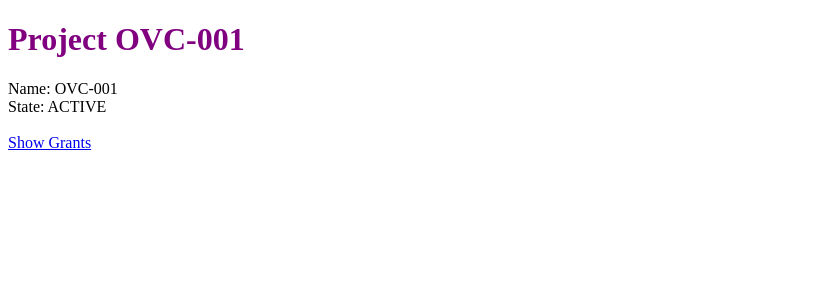
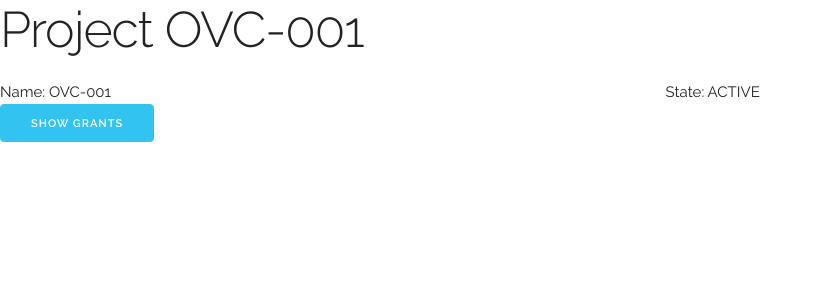
Before and after one commit to keith-lewis100/pont-workbench, a Flask app: page /project/1/ in a window 1280 px wide. Shown: the top 300 px of the page, without its empty margins (0-823 px from the left). Run offline with Flask 2, Linux system fonts and the light colour scheme; parts of the project's set-up code (start-up, migrations or seed data) failed here and were passed over.

Commit message:
add skeleton css

```diff
--- a/src/main/main.py
+++ b/src/main/main.py
@@ -2,6 +2,7 @@
 from flask import Flask, render_template, redirect, url_for, request
 import logging
 import wtforms
+import widgets;
 
 app = Flask(__name__)
 
@@ -11,7 +12,8 @@ class ProjectForm(wtforms.Form):
     name = wtforms.StringField(validators=[wtforms.validators.InputRequired()])
 
 class MoneyForm(wtforms.Form):
-    currency = wtforms.RadioField(choices=[('sterling', u'£'), ('ugx', u'Ush')])
+    currency = wtforms.RadioField(choices=[('sterling', u'£'), ('ugx', u'Ush')],
+                                  widget=widgets.spanningLabelsWidget)
     value = wtforms.DecimalField()
 
 class GrantForm(wtforms.Form):
--- /dev/null
+++ b/src/main/static/css/main.css
@@ -0,0 +1,7 @@
+div.oneline > label {
+  display: inline;
+}
+
+span.error {
+  color: red;
+}
--- /dev/null
+++ b/src/main/static/css/skeleton.css
@@ -0,0 +1,418 @@
+/*
+* Skeleton V2.0.4
+* Copyright 2014, Dave Gamache
+* www.getskeleton.com
+* Free to use under the MIT license.
+* http://www.opensource.org/licenses/mit-license.php
+* 12/29/2014
+*/
+
+
+/* Table of contents
+––––––––––––––––––––––––––––––––––––––––––––––––––
+- Grid
+- Base Styles
+- Typography
+- Links
+- Buttons
+- Forms
+- Lists
+- Code
+- Tables
+- Spacing
+- Utilities
+- Clearing
+- Media Queries
+*/
+
+
+/* Grid
+–––––––––––––––––––––––––––––––––––––––––––––––––– */
+.container {
+  position: relative;
+  width: 100%;
+  max-width: 960px;
+  margin: 0 auto;
+  padding: 0 20px;
+  box-sizing: border-box; }
+.column,
+.columns {
+  width: 100%;
+  float: left;
+  box-sizing: border-box; }
+
+/* For devices larger than 400px */
+@media (min-width: 400px) {
+  .container {
+    width: 85%;
+    padding: 0; }
+}
+
+/* For devices larger than 550px */
+@media (min-width: 550px) {
+  .container {
+    width: 80%; }
+  .column,
+  .columns {
+    margin-left: 4%; }
+  .column:first-child,
+  .columns:first-child {
+    margin-left: 0; }
+
+  .one.column,
+  .one.columns                    { width: 4.66666666667%; }
+  .two.columns                    { width: 13.3333333333%; }
+  .three.columns                  { width: 22%;            }
+  .four.columns                   { width: 30.6666666667%; }
+  .five.columns                   { width: 39.3333333333%; }
+  .six.columns                    { width: 48%;            }
+  .seven.columns                  { width: 56.6666666667%; }
+  .eight.columns                  { width: 65.3333333333%; }
+  .nine.columns                   { width: 74.0%;          }
+  .ten.columns                    { width: 82.6666666667%; }
+  .eleven.columns                 { width: 91.3333333333%; }
+  .twelve.columns                 { width: 100%; margin-left: 0; }
+
+  .one-third.column               { width: 30.6666666667%; }
+  .two-thirds.column              { width: 65.3333333333%; }
+
+  .one-half.column                { width: 48%; }
+
+  /* Offsets */
+  .offset-by-one.column,
+  .offset-by-one.columns          { margin-left: 8.66666666667%; }
+  .offset-by-two.column,
+  .offset-by-two.columns          { margin-left: 17.3333333333%; }
+  .offset-by-three.column,
+  .offset-by-three.columns        { margin-left: 26%;            }
+  .offset-by-four.column,
+  .offset-by-four.columns         { margin-left: 34.6666666667%; }
+  .offset-by-five.column,
+  .offset-by-five.columns         { margin-left: 43.3333333333%; }
+  .offset-by-six.column,
+  .offset-by-six.columns          { margin-left: 52%;            }
+  .offset-by-seven.column,
+  .offset-by-seven.columns        { margin-left: 60.6666666667%; }
+  .offset-by-eight.column,
+  .offset-by-eight.columns        { margin-left: 69.3333333333%; }
+  .offset-by-nine.column,
+  .offset-by-nine.columns         { margin-left: 78.0%;          }
+  .offset-by-ten.column,
+  .offset-by-ten.columns          { margin-left: 86.6666666667%; }
+  .offset-by-eleven.column,
+  .offset-by-eleven.columns       { margin-left: 95.3333333333%; }
+
+  .offset-by-one-third.column,
+  .offset-by-one-third.columns    { margin-left: 34.6666666667%; }
+  .offset-by-two-thirds.column,
+  .offset-by-two-thirds.columns   { margin-left: 69.3333333333%; }
+
+  .offset-by-one-half.column,
+  .offset-by-one-half.columns     { margin-left: 52%; }
+
+}
+
+
+/* Base Styles
+–––––––––––––––––––––––––––––––––––––––––––––––––– */
+/* NOTE
+html is set to 62.5% so that all the REM measurements throughout Skeleton
+are based on 10px sizing. So basically 1.5rem = 15px :) */
+html {
+  font-size: 62.5%; }
+body {
+  font-size: 1.5em; /* currently ems cause chrome bug misinterpreting rems on body element */
+  line-height: 1.6;
+  font-weight: 400;
+  font-family: "Raleway", "HelveticaNeue", "Helvetica Neue", Helvetica, Arial, sans-serif;
+  color: #222; }
+
+
+/* Typography
+–––––––––––––––––––––––––––––––––––––––––––––––––– */
+h1, h2, h3, h4, h5, h6 {
+  margin-top: 0;
+  margin-bottom: 2rem;
+  font-weight: 300; }
+h1 { font-size: 4.0rem; line-height: 1.2;  letter-spacing: -.1rem;}
+h2 { font-size: 3.6rem; line-height: 1.25; letter-spacing: -.1rem; }
+h3 { font-size: 3.0rem; line-height: 1.3;  letter-spacing: -.1rem; }
+h4 { font-size: 2.4rem; line-height: 1.35; letter-spacing: -.08rem; }
+h5 { font-size: 1.8rem; line-height: 1.5;  letter-spacing: -.05rem; }
+h6 { font-size: 1.5rem; line-height: 1.6;  letter-spacing: 0; }
+
+/* Larger than phablet */
+@media (min-width: 550px) {
+  h1 { font-size: 5.0rem; }
+  h2 { font-size: 4.2rem; }
+  h3 { font-size: 3.6rem; }
+  h4 { font-size: 3.0rem; }
+  h5 { font-size: 2.4rem; }
+  h6 { font-size: 1.5rem; }
+}
+
+p {
+  margin-top: 0; }
+
+
+/* Links
+–––––––––––––––––––––––––––––––––––––––––––––––––– */
+a {
+  color: #1EAEDB; }
+a:hover {
+  color: #0FA0CE; }
+
+
+/* Buttons
+–––––––––––––––––––––––––––––––––––––––––––––––––– */
+.button,
+button,
+input[type="submit"],
+input[type="reset"],
+input[type="button"] {
+  display: inline-block;
+  height: 38px;
+  padding: 0 30px;
+  color: #555;
+  text-align: center;
+  font-size: 11px;
+  font-weight: 600;
+  line-height: 38px;
+  letter-spacing: .1rem;
+  text-transform: uppercase;
+  text-decoration: none;
+  white-space: nowrap;
+  background-color: transparent;
+  border-radius: 4px;
+  border: 1px solid #bbb;
+  cursor: pointer;
+  box-sizing: border-box; }
+.button:hover,
+button:hover,
+input[type="submit"]:hover,
+input[type="reset"]:hover,
+input[type="button"]:hover,
+.button:focus,
+button:focus,
+input[type="submit"]:focus,
+input[type="reset"]:focus,
+input[type="button"]:focus {
+  color: #333;
+  border-color: #888;
+  outline: 0; }
+.button.button-primary,
+button.button-primary,
+input[type="submit"].button-primary,
+input[type="reset"].button-primary,
+input[type="button"].button-primary {
+  color: #FFF;
+  background-color: #33C3F0;
+  border-color: #33C3F0; }
+.button.button-primary:hover,
+button.button-primary:hover,
+input[type="submit"].button-primary:hover,
+input[type="reset"].button-primary:hover,
+input[type="button"].button-primary:hover,
+.button.button-primary:focus,
+button.button-primary:focus,
+input[type="submit"].button-primary:focus,
+input[type="reset"].button-primary:focus,
+input[type="button"].button-primary:focus {
+  color: #FFF;
+  background-color: #1EAEDB;
+  border-color: #1EAEDB; }
+
+
+/* Forms
+–––––––––––––––––––––––––––––––––––––––––––––––––– */
+input[type="email"],
+input[type="number"],
+input[type="search"],
+input[type="text"],
+input[type="tel"],
+input[type="url"],
+input[type="password"],
+textarea,
+select {
+  height: 38px;
+  padding: 6px 10px; /* The 6px vertically centers text on FF, ignored by Webkit */
+  background-color: #fff;
+  border: 1px solid #D1D1D1;
+  border-radius: 4px;
+  box-shadow: none;
+  box-sizing: border-box; }
+/* Removes awkward default styles on some inputs for iOS */
+input[type="email"],
+input[type="number"],
+input[type="search"],
+input[type="text"],
+input[type="tel"],
+input[type="url"],
+input[type="password"],
+textarea {
+  -webkit-appearance: none;
+     -moz-appearance: none;
+          appearance: none; }
+textarea {
+  min-height: 65px;
+  padding-top: 6px;
+  padding-bottom: 6px; }
+input[type="email"]:focus,
+input[type="number"]:focus,
+input[type="search"]:focus,
+input[type="text"]:focus,
+input[type="tel"]:focus,
+input[type="url"]:focus,
+input[type="password"]:focus,
+textarea:focus,
+select:focus {
+  border: 1px solid #33C3F0;
+  outline: 0; }
+label,
+legend {
+  display: block;
+  margin-bottom: .5rem;
+  font-weight: 600; }
+fieldset {
+  padding: 0;
+  border-width: 0; }
+input[type="checkbox"],
+input[type="radio"] {
+  display: inline; }
+label > .label-body {
+  display: inline-block;
+  margin-left: .5rem;
+  font-weight: normal; }
+
+
+/* Lists
+–––––––––––––––––––––––––––––––––––––––––––––––––– */
+ul {
+  list-style: circle inside; }
+ol {
+  list-style: decimal inside; }
+ol, ul {
+  padding-left: 0;
+  margin-top: 0; }
+ul ul,
+ul ol,
+ol ol,
+ol ul {
+  margin: 1.5rem 0 1.5rem 3rem;
+  font-size: 90%; }
+li {
+  margin-bottom: 1rem; }
+
+
+/* Code
+–––––––––––––––––––––––––––––––––––––––––––––––––– */
+code {
+  padding: .2rem .5rem;
+  margin: 0 .2rem;
+  font-size: 90%;
+  white-space: nowrap;
+  background: #F1F1F1;
+  border: 1px solid #E1E1E1;
+  border-radius: 4px; }
+pre > code {
+  display: block;
+  padding: 1rem 1.5rem;
+  white-space: pre; }
+
+
+/* Tables
+–––––––––––––––––––––––––––––––––––––––––––––––––– */
+th,
+td {
+  padding: 12px 15px;
+  text-align: left;
+  border-bottom: 1px solid #E1E1E1; }
+th:first-child,
+td:first-child {
+  padding-left: 0; }
+th:last-child,
+td:last-child {
+  padding-right: 0; }
+
+
+/* Spacing
+–––––––––––––––––––––––––––––––––––––––––––––––––– */
+button,
+.button {
+  margin-bottom: 1rem; }
+input,
+textarea,
+select,
+fieldset {
+  margin-bottom: 1.5rem; }
+pre,
+blockquote,
+dl,
+figure,
+table,
+p,
+ul,
+ol,
+form {
+  margin-bottom: 2.5rem; }
+
+
+/* Utilities
+–––––––––––––––––––––––––––––––––––––––––––––––––– */
+.u-full-width {
+  width: 100%;
+  box-sizing: border-box; }
+.u-max-full-width {
+  max-width: 100%;
+  box-sizing: border-box; }
+.u-pull-right {
+  float: right; }
+.u-pull-left {
+  float: left; }
+
+
+/* Misc
+–––––––––––––––––––––––––––––––––––––––––––––––––– */
+hr {
+  margin-top: 3rem;
+  margin-bottom: 3.5rem;
+  border-width: 0;
+  border-top: 1px solid #E1E1E1; }
+
+
+/* Clearing
+–––––––––––––––––––––––––––––––––––––––––––––––––– */
+
+/* Self Clearing Goodness */
+.container:after,
+.row:after,
+.u-cf {
+  content: "";
+  display: table;
+  clear: both; }
+
+
+/* Media Queries
+–––––––––––––––––––––––––––––––––––––––––––––––––– */
+/*
+Note: The best way to structure the use of media queries is to create the queries
+near the relevant code. For example, if you wanted to change the styles for buttons
+on small devices, paste the mobile query code up in the buttons section and style it
+there.
+*/
+
+
+/* Larger than mobile */
+@media (min-width: 400px) {}
+
+/* Larger than phablet (also point when grid becomes active) */
+@media (min-width: 550px) {}
+
+/* Larger than tablet */
+@media (min-width: 750px) {}
+
+/* Larger than desktop */
+@media (min-width: 1000px) {}
+
+/* Larger than Desktop HD */
+@media (min-width: 1200px) {}
--- a/src/main/static/main.css
+++ /dev/null
@@ -1,6 +0,0 @@
-.pagetitle {
-    color: #800080;
-}
-.error {
-    color: red;
-}
--- a/src/main/templates/project.html
+++ b/src/main/templates/project.html
@@ -2,19 +2,22 @@
 <html>
 <head>
   <title>Project {{entity.name}}</title>
-    <link rel="stylesheet" type="text/css" href="/static/main.css">
+  <meta name="viewport" content="width=device-width, initial-scale=1">
+  <link href="//fonts.googleapis.com/css?family=Raleway:400,300,600" rel="stylesheet" type="text/css">
+  <link rel="stylesheet" href="/static/css/normalize.css">
+  <link rel="stylesheet" href="/static/css/skeleton.css">
+    <link rel="stylesheet" href="/static/css/main.css">
 </head>
 <body>
     <div id="container">
-      <div class="pagetitle">
       <h1>Project {{entity.name}}</h1>
+      <div class="row">
+        <div class="one-half column">Name: {{entity.name}}</div>
+        <div class="one-half column">State: {{entity.state}}</div>
       </div>
-      <div>
-Name: {{entity.name}}<br/>
-State: {{entity.state}}<br/>
-<br/>
-<a href="./grants">Show Grants</a>
-      </div>
+      <nav>
+        <a class="button button-primary" href="./grants">Show Grants</a>
+      </nav>
     </div>
 </body>
 </html>
```
Also changed, not shown: src/main/templates/grants.html (+14 -9 lines), src/main/widgets.py (added, +29 -0 lines), src/main/static/css/normalize.css (added). Lines whose indentation alone changed are shown as unchanged.
